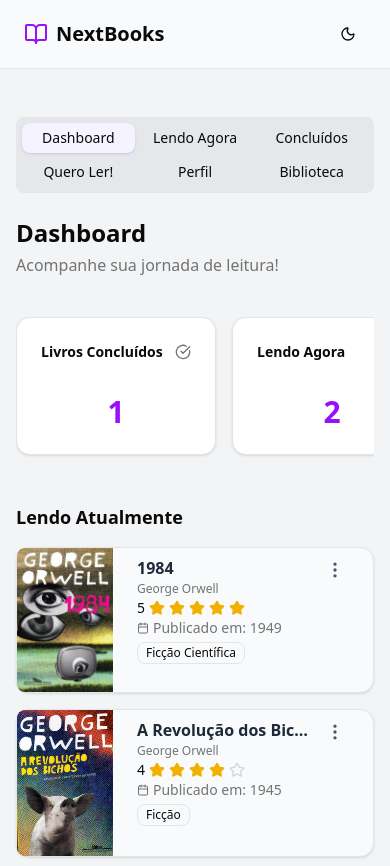
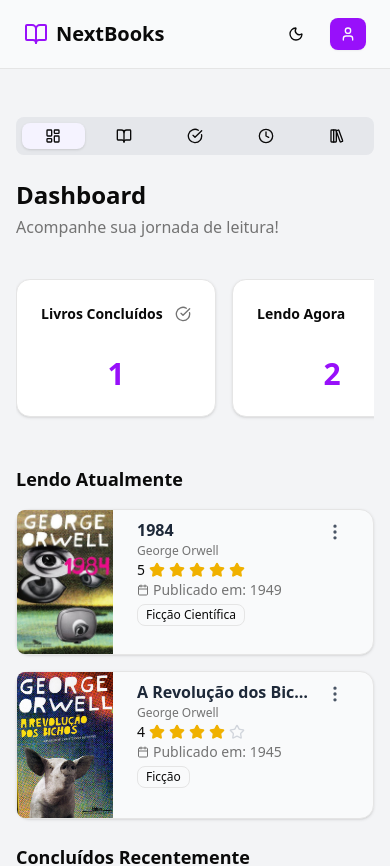
Before and after one commit to Toteck/nextbooks, a Next.js app: page / in a window 390 px wide. Shown: the top 866 px of the page. Built offline with nearby package versions, Linux system fonts and the light colour scheme.

Commit message:
styles: ajustando o layout do mobile para exibir apenas icones no tabs, adicionando icone de perfil no layout

```diff
--- a/src/app/layout.tsx
+++ b/src/app/layout.tsx
@@ -1,6 +1,6 @@
 import type { Metadata } from "next";
 import "./globals.css";
-import { Plus, BookOpen, Moon } from "lucide-react"
+import { Plus, BookOpen, Moon, User } from "lucide-react"
 import { Button } from "@/components/ui/button";
 import { DefaultButton } from "@/components/livros/Button";
 
@@ -37,7 +37,13 @@ export default function RootLayout({
               >
                 <Moon className="h-4 w-4" />
               </Button>
+              <Button
+               variant={"default"}
+               size={"sm"}
+               className="bg-purple-600 text-primary-foreground shadow-xs hover:bg-primary/90">
+                <User className="h-4 w-4" />
 
+               </Button>
               {/* <DefaultButton label="Adicionar Livros" /> */}
             </div>
           </div>
--- a/src/components/Tabs.tsx
+++ b/src/components/Tabs.tsx
@@ -6,8 +6,14 @@ import { livrosMock } from "./livros/LivrosMock";
 import { Livro, StatusLeitura } from "@/types/livro";
 import { useState } from "react";
 import { calcularEstatisticasLivros } from "@/lib/book-stats";
-import Profile from "./Profile";
 import BibliotecaPage from "@/app/livros/biblioteca/page";
+import {
+  LayoutDashboard,
+  BookOpen,
+  Clock,
+  CheckCircle,
+  LibraryBig,
+} from "lucide-react";
 
 // Componente de Tabs
 
@@ -30,45 +36,44 @@ export default function TabsComponent() {
     >
       <TabsList
         className="bg-gray-200 rounded-md w-full p-1.5
-              flex flex-wrap justify-center gap-1 sm:gap-2
-              md:grid md:grid-cols-6
-              h-auto min-h-fit"
+           flex overflow-x-auto whitespace-nowrap gap-2
+            md:flex md:justify-between md:p-3 md:gap-0
+            h-auto min-h-fit"
       >
         <TabsTrigger
           value="dashboard"
-          className="rounded-md flex-grow md:flex-none"
+          className="rounded-md flex items-center justify-center gap-1"
         >
-          Dashboard
+          <LayoutDashboard className="w-5 h-5" />
+          <span className="hidden sm:block">Dashboard</span>
         </TabsTrigger>
         <TabsTrigger
           value="lendo"
-          className="rounded-md flex-grow md:flex-none"
+          className="rounded-md flex items-center justify-center gap-1 "
         >
-          Lendo Agora
+          <BookOpen className="w-5 h-5" />
+          <span className="hidden sm:block">Lendo Agora</span>
         </TabsTrigger>
         <TabsTrigger
           value="concluido"
-          className="rounded-md flex-grow md:flex-none"
+          className="rounded-md flex items-center justify-center gap-1 "
         >
-          Concluídos
+          <CheckCircle className="w-5 h-5" />
+          <span className="hidden sm:block">Concluídos</span>
         </TabsTrigger>
         <TabsTrigger
           value="quero"
-          className="rounded-md flex-grow md:flex-none"
+          className="rounded-md flex items-center justify-center gap-1 "
         >
-          Quero Ler!
-        </TabsTrigger>
-        <TabsTrigger
-          value="perfil"
-          className="rounded-md flex-grow md:flex-none"
-        >
-          Perfil
+          <Clock className="w-5 h-5" />
+          <span className="hidden sm:block">Quero Ler!</span>
         </TabsTrigger>
         <TabsTrigger
           value="biblioteca"
-          className="rounded-full flex-grow md:flex-none"
+          className="rounded-md flex items-center justify-center gap-1 "
         >
-          Biblioteca
+          <LibraryBig className="w-5 h-5" />
+          <span className="hidden sm:block">Biblioteca</span>
         </TabsTrigger>
       </TabsList>
 
@@ -120,13 +125,6 @@ export default function TabsComponent() {
           )}
         </div>
       </TabsContent>
-
-      <TabsContent value="perfil">
-        {/*colocar o componente de Perfil quando tiver pronto*/}
-        <h2 className="text-xl font-semibold mb-4">Configurações de Perfil</h2>
-        <p className="text-muted-foreground">Em construção...</p>
-      </TabsContent>
-
       <TabsContent value="biblioteca">
         <BibliotecaPage />
       </TabsContent>
```
